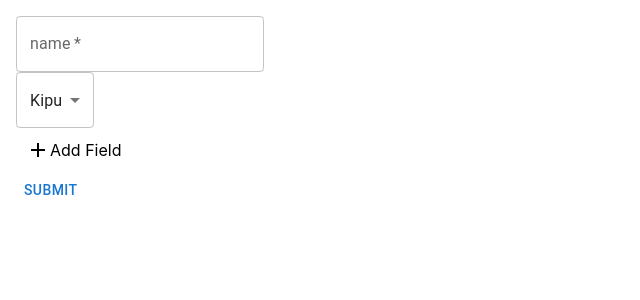
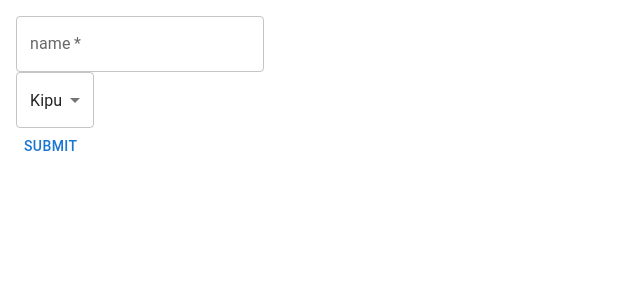
Before and after one commit to hagarr89/Dynamic-Note-Builder, a React (Create React App) app: page / in a window 1280 px wide. Shown: the top 300 px of the page, without its empty margins (0-640 px from the left). Built offline with nearby package versions, Linux system fonts and the light colour scheme.

Commit message:
fix fields on chnage preformance

```diff
--- a/src/components/NoteBuilder/CreateNote.tsx
+++ b/src/components/NoteBuilder/CreateNote.tsx
@@ -11,21 +11,26 @@ function CreateNote({
   onSaveToLocal?: (note: INote) => void;
 }) {
   const [note, setNote] = useState<INote>(initialValue);
+  const [fields, setFields] = useState<IFiled[] | []>(note?.fields ?? []);
 
   const handleSubmit = (e: React.SyntheticEvent<HTMLFormElement>) => {
     e.preventDefault();
-    onSaveToLocal && onSaveToLocal(note);
+    onSaveToLocal && onSaveToLocal({ ...note, ["fields"]: fields });
   };
   const handleChange = (e: any) => {
     setNote({ ...note, [e.target.name]: e.target.value });
   };
   const handelChangeFields = (fields: IFiled[]) => {
-    setNote({ ...note, fields: fields });
+    setFields(fields);
   };
 
   useEffect(() => {
     setNote(initialValue);
   }, [initialValue]);
+
+  useEffect(() => {
+    setFields(note?.fields);
+  }, [note]);
 
   return (
     <div className={"createNote"}>
@@ -39,12 +44,10 @@ function CreateNote({
           onChange={(e) => handleChange(e)}
         />
 
-        <SchemaClient fields={note?.fields} />
-
-        <CreateFields
-          fields={note?.fields ?? []}
-          onChangeFields={handelChangeFields}
-        />
+        <SchemaClient key={note?.fields?.length} fields={note?.fields} />
+        {fields?.length > 0 && (
+          <CreateFields fields={fields} onChangeFields={handelChangeFields} />
+        )}
         <Button type="submit" variant="text">
           Submit
         </Button>
--- a/src/components/NoteBuilder/SchemaClient.tsx
+++ b/src/components/NoteBuilder/SchemaClient.tsx
@@ -16,7 +16,6 @@ function SchemaClient({ fields }: { fields: IFiled[] }) {
   const [configurations, setConfigurations] = useState<IConfiguration | null>(
     null
   );
-
   const options = Object.values(config);
   const fieldMap = fields?.map((field) => {
     const { key, title } = field;
@@ -36,6 +35,10 @@ function SchemaClient({ fields }: { fields: IFiled[] }) {
   useEffect(() => {
     loadSchema(selectedConfiguration);
   }, [fields]);
+
+  useEffect(() => {
+    console.log("SchemaClient configurations", configurations);
+  }, [configurations]);
 
   const handleChange = (e) => {
     loadSchema(e.target.value);
```
